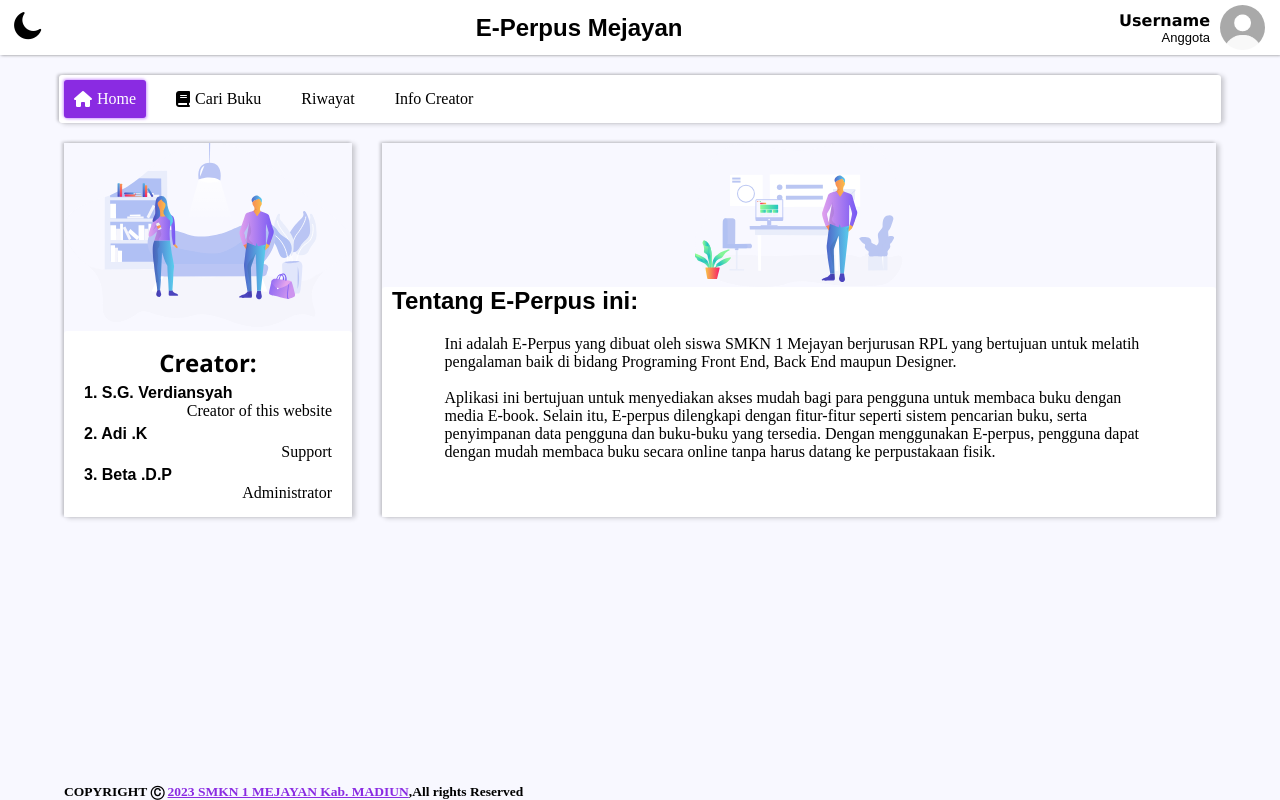
After one commit to gioVerdiansyah/E-Perpus, a PHP site: page /Welcome/index.htm in a window 1280 px wide. The commit adds this page. Run offline with PHP 8.4, Linux system fonts and the light colour scheme; some libraries are stand-ins or nearby versions.

Commit message:
fourth commit

```diff
--- a/Admin/index.php
+++ b/Admin/index.php
@@ -96,7 +96,8 @@
             </div>
         </div>
         <footer>
-            <h2>COPYRIGHT &#x24B8; <a href=""> 2023 SMKN 1 MEJAYAN Kab. MADIUN</a>,All rights Reserved</h2>
+            <h2>COPYRIGHT &#x24B8; <a href="https://smkn1mejayan.sch.id/" target="_blank"> 2023 SMKN 1 MEJAYAN Kab.
+                    MADIUN</a>,All rights Reserved</h2>
         </footer>
     </main>
 </body>
--- /dev/null
+++ b/Welcome/CSS/User/Home.css
@@ -0,0 +1,67 @@
+main {
+  width: 90%;
+  margin: 0 auto;
+  display: grid;
+  grid-template-columns: 1fr 3fr;
+}
+main .list-creator,
+main .about-E-perpus {
+  box-shadow: 3px 1px 5px rgba(0, 0, 0, 0.2), -2px -1px 3px rgba(0, 0, 0, 0.2);
+}
+main .list-creator img {
+  width: 100%;
+}
+
+main .list-creator ul li.title h1 {
+  text-align: center;
+  font-size: x-large;
+  font-family: "Segoe UI", Tahoma, Geneva, Verdana, sans-serif;
+}
+main .list-creator ul {
+  background-color: white;
+  border-radius: 3px;
+  padding: 10px 20px;
+}
+main .list-creator ul li {
+  margin: 5px 0;
+}
+main .list-creator ul li h1 {
+  font-size: medium;
+  font-family: Arial, Helvetica, sans-serif;
+}
+main .list-creator ul li p {
+  text-align: right;
+}
+
+main .about-E-perpus {
+  margin-left: 30px;
+  display: flex;
+  flex-direction: column;
+  align-items: center;
+}
+main .about-E-perpus img {
+  width: 25%;
+}
+
+main .about-E-perpus ul {
+  width: 100%;
+  height: 100%;
+  background-color: white;
+  border-radius: 3px;
+  display: flex;
+  flex-direction: column;
+  align-items: flex-start;
+}
+main .about-E-perpus ul li.title h1 {
+  margin-left: 10px;
+  font-size: x-large;
+  font-family: Arial, Helvetica, sans-serif;
+}
+main .about-E-perpus ul li:last-child {
+  display: flex;
+  justify-content: center;
+}
+main .about-E-perpus ul li p {
+  margin: 20px 0;
+  width: 85%;
+}
--- /dev/null
+++ b/Welcome/CSS/User/index.css
@@ -0,0 +1,108 @@
+* {
+  margin: 0;
+  padding: 0;
+  list-style-type: none;
+}
+
+body {
+  background-color: rgb(248, 248, 255);
+  position: relative;
+  height: 100vh;
+}
+
+nav {
+  padding: 5px 15px;
+  background-color: white;
+  box-shadow: 1px 0px 3px rgba(0, 0, 0, 0.5);
+}
+nav ul {
+  display: flex;
+  flex-direction: row;
+  justify-content: space-between;
+  align-items: center;
+}
+nav ul li:first-child h1 {
+  cursor: pointer;
+  font-size: xx-large;
+  transform: rotate(-25deg);
+}
+nav ul li:nth-child(2) h1 {
+  font-family: Arial, Helvetica, sans-serif;
+}
+nav ul li:last-child {
+  cursor: pointer;
+  display: flex;
+  flex-direction: row;
+}
+nav ul li:last-child div {
+  display: flex;
+  flex-direction: column;
+  justify-content: center;
+}
+nav ul li:last-child div h2 {
+  font-size: medium;
+  font-family: "Lucida Sans", "Lucida Sans Regular", "Lucida Grande",
+    "Lucida Sans Unicode", Geneva, Verdana, sans-serif;
+}
+nav ul li:last-child div p {
+  font-size: small;
+  text-align: right;
+  font-family: Arial, Helvetica, sans-serif;
+}
+nav ul li:last-child img {
+  width: 45px;
+  margin-left: 10px;
+  border-radius: 50%;
+}
+
+header {
+  width: 90%;
+  background-color: white;
+  box-shadow: 3px 1px 5px rgba(0, 0, 0, 0.2), -2px -1px 3px rgba(0, 0, 0, 0.2);
+  margin: 20px auto;
+  padding: 5px;
+  border-radius: 3px;
+}
+header ul {
+  display: flex;
+  flex-direction: row;
+  align-items: center;
+}
+header ul li {
+  cursor: pointer;
+  padding: 10px;
+  margin-right: 20px;
+  border-radius: 3px;
+  display: flex;
+  flex-direction: row;
+  align-items: center;
+  transition: all 0.3s;
+}
+header ul li i {
+  margin-right: 5px;
+}
+header ul li:hover {
+  color: white;
+  background-color: blueviolet;
+  box-shadow: 1px 1px 3px rgb(209, 160, 255), -1px -1px 3px rgb(209, 160, 255);
+}
+
+header ul li.on {
+  color: white;
+  background-color: blueviolet;
+  box-shadow: 1px 1px 3px rgb(209, 160, 255), -1px -1px 3px rgb(209, 160, 255);
+}
+
+footer {
+  position: absolute;
+  left: 5%;
+  bottom: 0;
+  font-size: xx-small;
+}
+footer h2 a {
+  color: blueviolet;
+  transition: all 0.3s;
+}
+footer h2 a:hover {
+  text-decoration: underline;
+}
--- a/User/CSS/index.css
+++ b/Welcome/CSS/index.css
@@ -97,6 +97,10 @@
   padding: 5px 3px;
   transition: all 0.3s;
 }
+main form ul li p.error {
+  color: red;
+  font-family: Arial, Helvetica, sans-serif;
+}
 main form ul li:last-child button:hover {
   background-color: rgb(64, 53, 180);
 }
--- /dev/null
+++ b/Welcome/JS/script.js
@@ -0,0 +1,18 @@
+$(document).ready(function () {
+    $("main").load("component/Home.php");
+    function onClick(ini, path){
+        $("main").load(path);
+        $("*").removeClass("on");
+        $(ini).addClass("on");
+    }
+
+    $("#home").click(function (e) {
+        e.preventDefault();
+        onClick(this, "component/Home.php");
+    });
+
+    $("#cari-buku").click(function (e) {
+        e.preventDefault();
+        onClick(this, "component/Buku.php");
+    });
+});
--- /dev/null
+++ b/Welcome/component/Buku.php
@@ -0,0 +1 @@
+<h1>Ini halaman Buku!!</h1>
--- /dev/null
+++ b/Welcome/component/Home.php
@@ -0,0 +1,45 @@
+<link rel="stylesheet" href="CSS/User/Home.css">
+
+<div class="list-creator">
+    <img src="Assets/bg5-2.svg" alt="list-creator" />
+    <ul>
+        <li class="title">
+            <h1>Creator:</h1>
+        </li>
+        <li>
+            <h1>1. S.G. Verdiansyah</h1>
+            <p>Creator of this website</p>
+        </li>
+        <li>
+            <h1>2. Adi .K</h1>
+            <p>Support</p>
+        </li>
+        <li>
+            <h1>3. Beta .D.P</h1>
+            <p>Administrator</p>
+        </li>
+    </ul>
+</div>
+
+<div class="about-E-perpus">
+    <img src="Assets/bg15-1.svg" alt="about-E-perpus" />
+    <ul>
+        <li class="title">
+            <h1>Tentang E-Perpus ini:</h1>
+        </li>
+        <li>
+            <p>
+                Ini adalah E-Perpus yang dibuat oleh siswa SMKN 1 Mejayan
+                berjurusan RPL yang bertujuan untuk melatih pengalaman baik di
+                bidang Programing Front End, Back End maupun Designer. <br />
+                <br />
+                Aplikasi ini bertujuan untuk menyediakan akses mudah bagi para
+                pengguna untuk membaca buku dengan media E-book. Selain itu,
+                E-perpus dilengkapi dengan fitur-fitur seperti sistem pencarian
+                buku, serta penyimpanan data pengguna dan buku-buku yang tersedia.
+                Dengan menggunakan E-perpus, pengguna dapat dengan mudah membaca
+                buku secara online tanpa harus datang ke perpustakaan fisik.
+            </p>
+        </li>
+    </ul>
+</div>
--- /dev/null
+++ b/Welcome/index.htm
@@ -0,0 +1,57 @@
+<!DOCTYPE html>
+<html lang="en">
+  <head>
+    <meta charset="UTF-8" />
+    <meta http-equiv="X-UA-Compatible" content="IE=edge" />
+    <meta name="viewport" content="width=device-width, initial-scale=1.0" />
+    <title>Welcome User~</title>
+    <script
+      src="https://kit.fontawesome.com/981acb16d7.js"
+      crossorigin="anonymous"
+    ></script>
+    <link rel="stylesheet" href="CSS/User/index.css" />
+    <link rel="stylesheet" id="dm" />
+    <script src="../Admin/JS/jquery-3.6.3.min.js"></script>
+    <script src="JS/script.js"></script>
+  </head>
+
+  <body>
+    <nav>
+      <ul>
+        <li>
+          <h1 id="darkmode" class="light"><i class="fa-solid fa-moon"></i></h1>
+        </li>
+        <li>
+          <h1 class="title">E-Perpus Mejayan</h1>
+        </li>
+        <li>
+          <div>
+            <h2>Username</h2>
+            <p>Anggota</p>
+          </div>
+          <img src="../.temp/default.jpg" alt="" />
+        </li>
+      </ul>
+    </nav>
+
+    <header>
+      <ul>
+        <li id="home" class="on"><i class="fa-solid fa-house"></i>Home</li>
+        <li id="cari-buku"><i class="fa-solid fa-book"></i>Cari Buku</li>
+        <li id="riwayat">Riwayat</li>
+        <li id="info">Info Creator</li>
+      </ul>
+    </header>
+
+    <main></main>
+
+    <footer>
+      <h2>
+        COPYRIGHT &#x24B8;
+        <a href="https://smkn1mejayan.sch.id/" target="_blank">
+          2023 SMKN 1 MEJAYAN Kab. MADIUN</a
+        >,All rights Reserved
+      </h2>
+    </footer>
+  </body>
+</html>
```
Also changed, not shown: Welcome/temp/style.css (added, +204 -0 lines), index.php (+17 -13 lines), register.php (+12 -10 lines), .temp/643b410968d19.jpg (added), .temp/643b45d25309b.jpg (added), User/JS/script.js (deleted), Welcome/Assets/bg15-1.svg (added), Welcome/Assets/bg5-2.svg (added), Welcome/Assets/bg6-2.svg (renamed from User/Assets/bg6-2.svg), Welcome/CSS/register.css (renamed from User/CSS/register.css), 1 other file.
